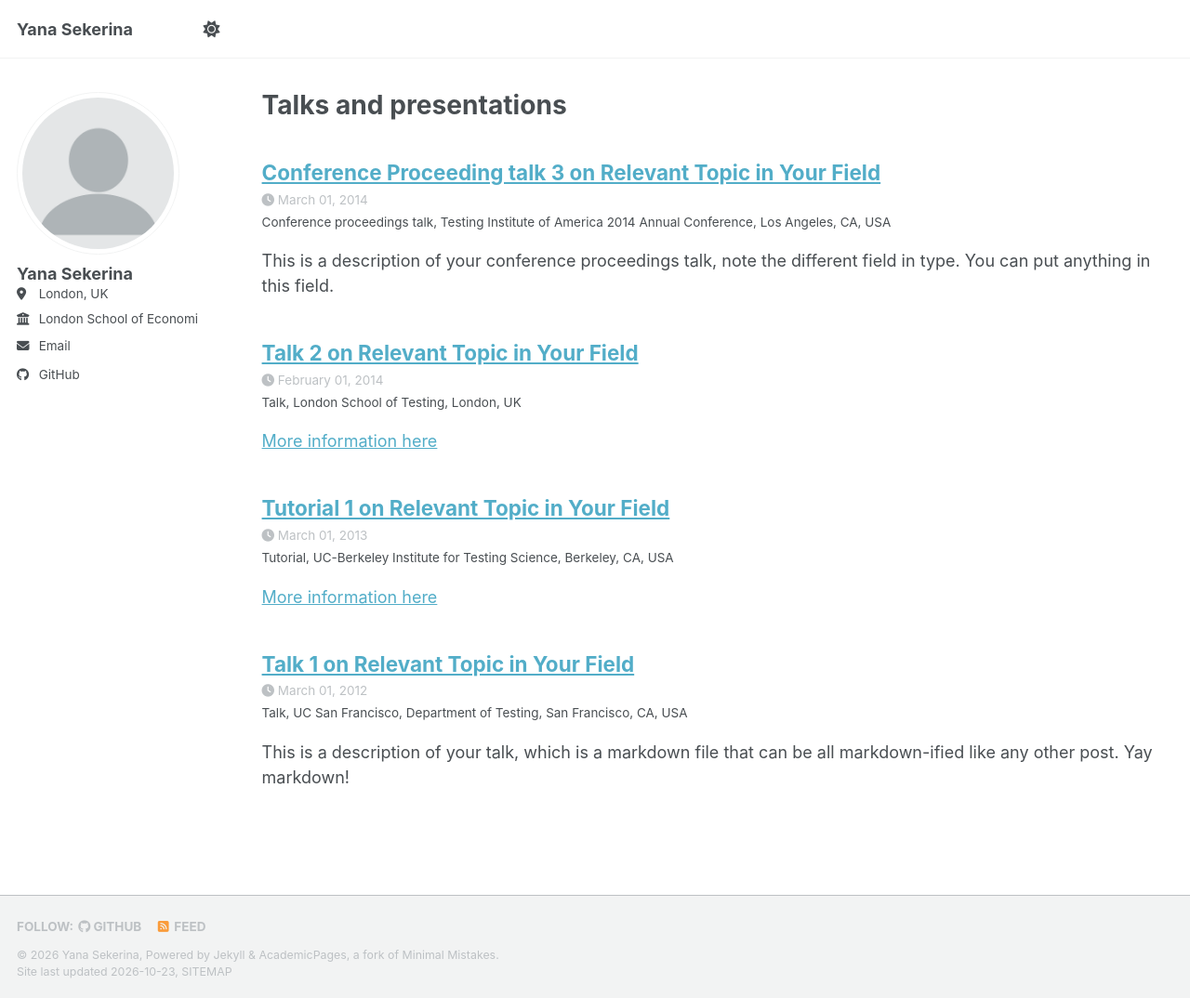
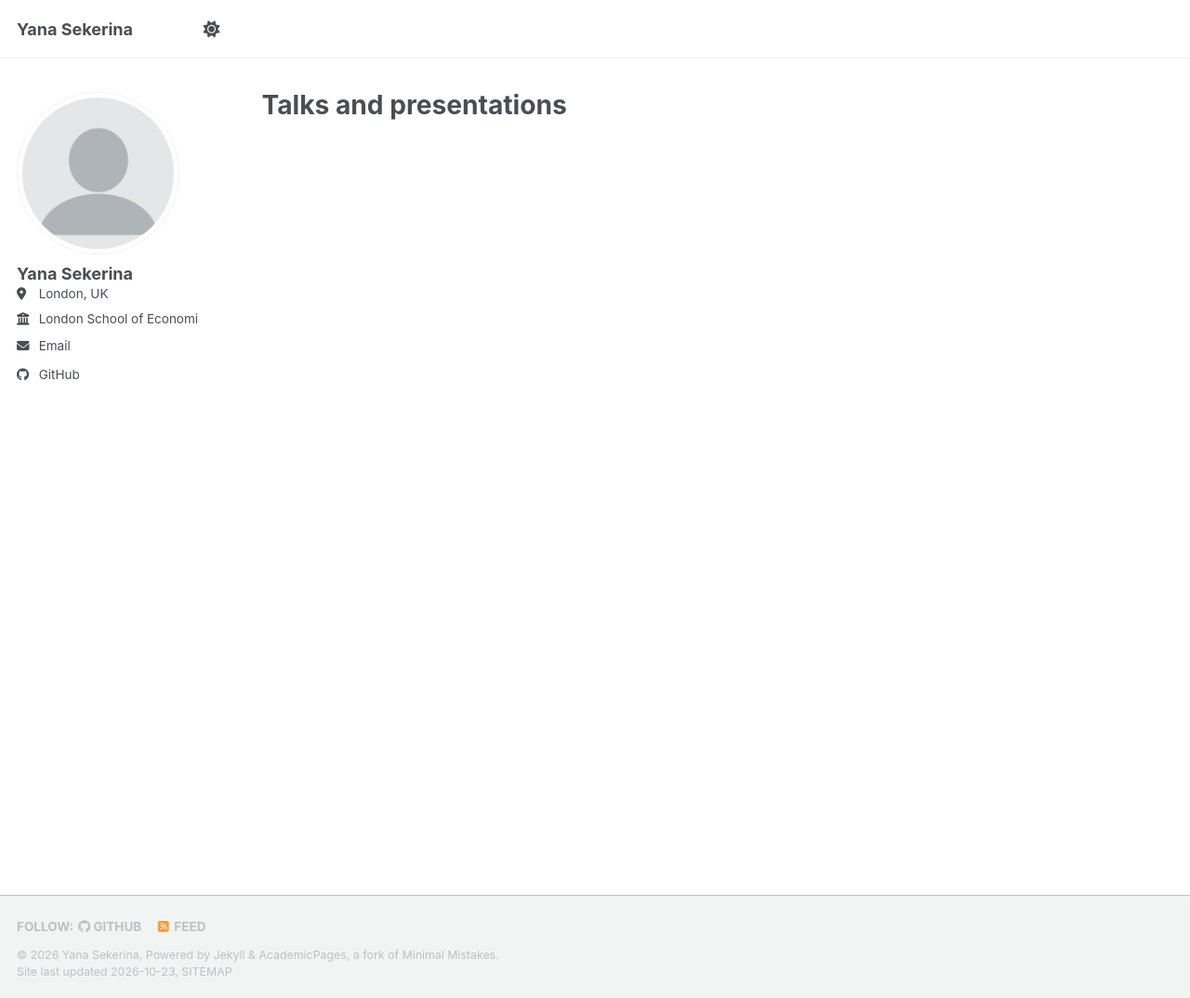
Before and after one commit to ianasekerina/ianasekerina.github.io, a Jekyll site: the page built from _pages/talks.html, in a window 1280 px wide and 1074 px high. Shown: the whole window at 93% size. Built offline with Jekyll 4.4.1, drawn with Linux system fonts in a browser that asks for light colours; a style sheet for code colours, icons or effects is not loaded; part of the change alters nothing that is shown.

```diff
--- a/_config.yml
+++ b/_config.yml
@@ -83,13 +83,13 @@ author:
   zhihu            : # Username
 
 # Publication Category - The following the list of publication categories and their headings
-publication_category:
-  books:
-    title: 'Books'
-  manuscripts:
-    title: 'Journal Articles'
-  conferences:
-    title: 'Conference Papers'
+# publication_category:
+#   books:
+#     title: 'Books'
+#   manuscripts:
+#     title: 'Journal Articles'
+#   conferences:
+#     title: 'Conference Papers'
 
 # Site Settings
 teaser                   :  # filename of teaser fallback teaser image placed in /images/ for social media previews
@@ -220,19 +220,19 @@ kramdown:
 
 
 # These settings control the types of collections used by the template
-collections:
-  teaching:
-    output: true
-    permalink: /:collection/:path/
-  publications:
-    output: true
-    permalink: /:collection/:path/
-  portfolio:
-    output: true
-    permalink: /:collection/:path/
-  talks:
-    output: true
-    permalink: /:collection/:path/
+# collections:
+#   teaching:
+#     output: true
+#     permalink: /:collection/:path/
+#   publications:
+#     output: true
+#     permalink: /:collection/:path/
+#   portfolio:
+#     output: true
+#     permalink: /:collection/:path/
+#   talks:
+#     output: true
+#     permalink: /:collection/:path/
 
 
 # These settings control how pages and collections are included in the site
```
